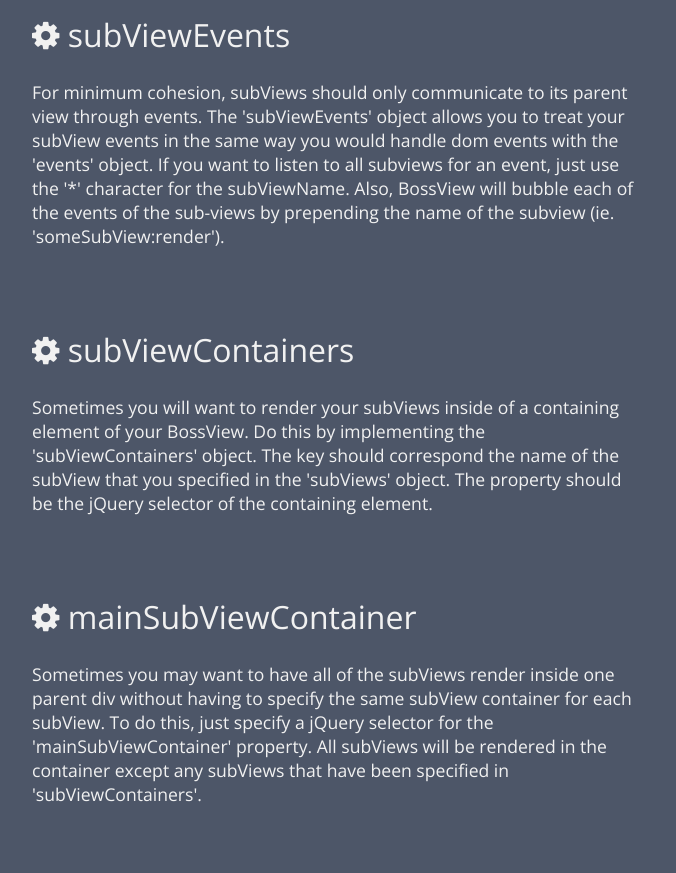
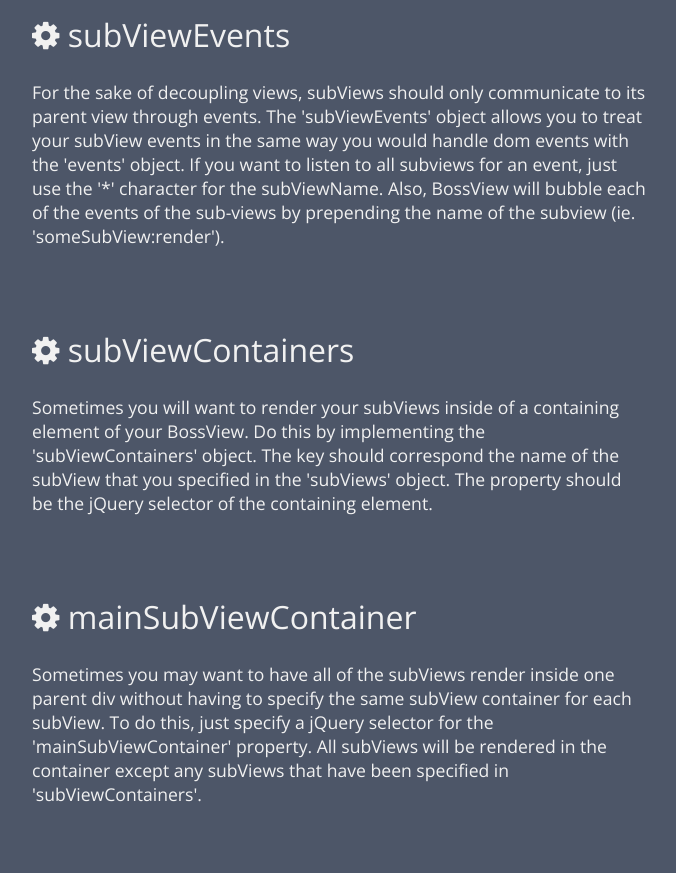
Before and after one commit to justspamjustin/BossView, a plain HTML site: page index.html in a window 1280 px wide. Shown: the part 3659-4532 px from the top of the page, without its empty margins (96-772 px from the left). Drawn offline with nearby package versions, Linux system fonts and the light colour scheme; a script that the page names is missing.

Commit message:
Say decoupling

```diff
--- a/index.html
+++ b/index.html
@@ -138,7 +138,7 @@
     <div class="boss-docs_item">
         <div class="boss-docs_item-heading"><i class="icon-gear"></i> subViewEvents</div>
         <div class="boss-docs_item-summary">
-            For minimum cohesion, subViews should only communicate to its parent view through events.  The 'subViewEvents' object
+            For the sake of decoupling views, subViews should only communicate to its parent view through events.  The 'subViewEvents' object
             allows you to treat your subView events in the same way you would handle dom events with the
             'events' object.  If you want to listen to all subviews for an event, just use the '*' character
             for the subViewName.  Also, BossView will bubble each of the events of the sub-views by prepending the name of the subview (ie. 'someSubView:render').
```
